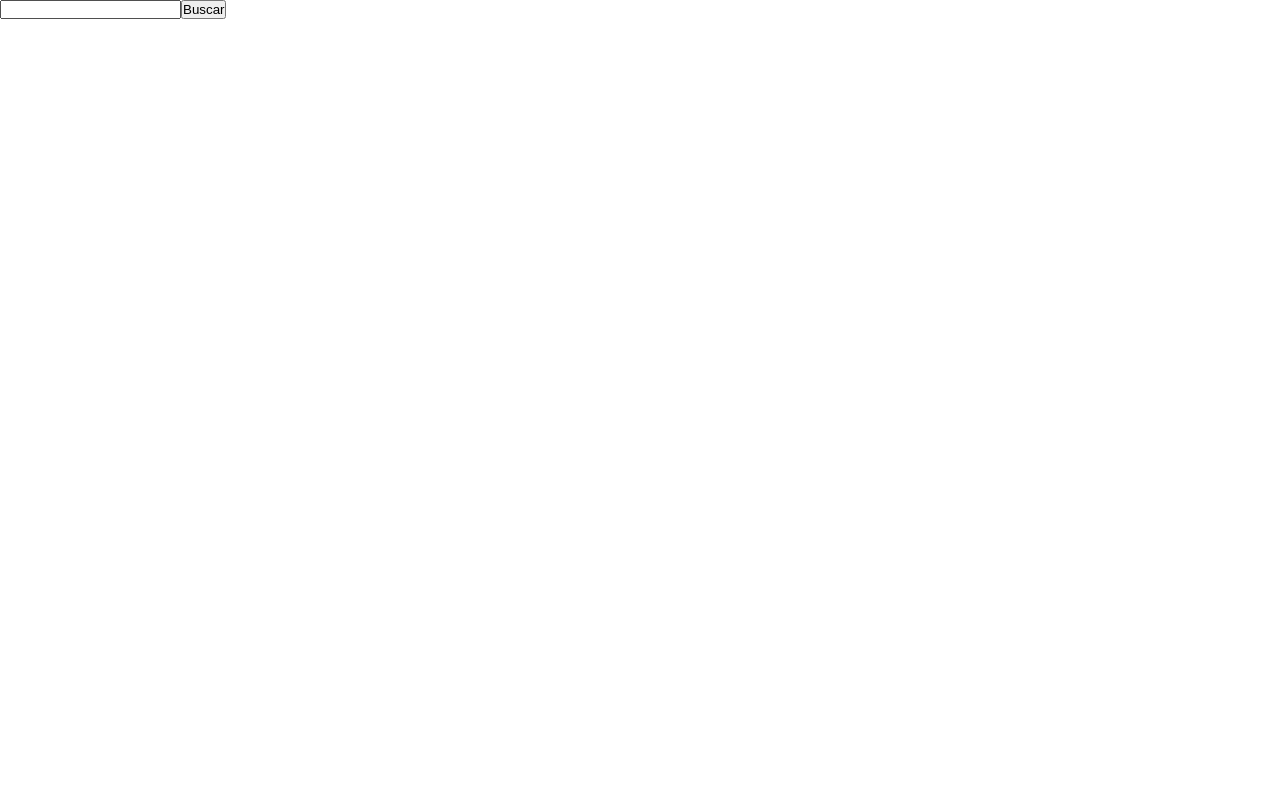
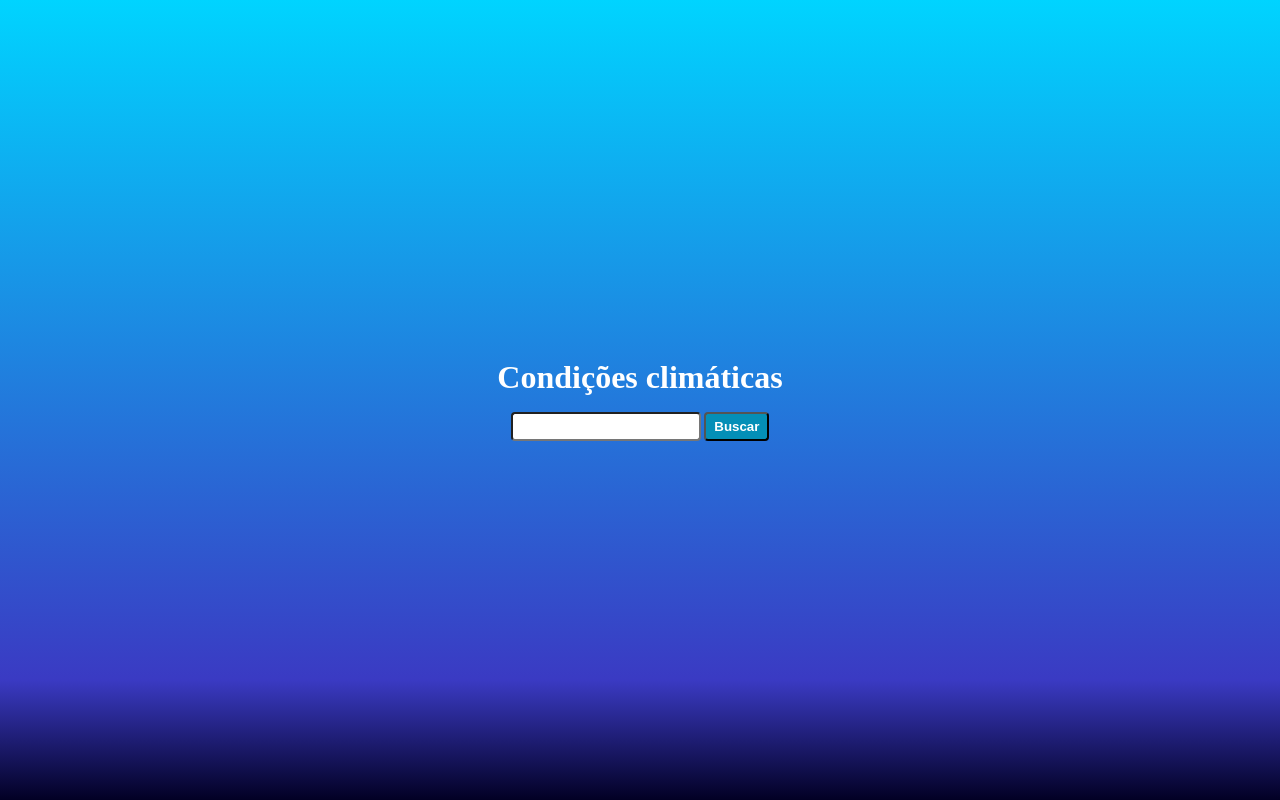
Before and after one commit to JoseDeyvid/ProjetosEmReact, a React (Vite) app in the folder P04_ClimaDasCidades/climaDasCidades/: page / in a window 1280 px wide. Built offline with nearby package versions, Linux system fonts and the light colour scheme.

Commit message:
Buscar previsoes e implementar styled components

```diff
--- a/P04_ClimaDasCidades/climaDasCidades/src/App.jsx
+++ b/P04_ClimaDasCidades/climaDasCidades/src/App.jsx
@@ -1,5 +1,6 @@
 import { useEffect, useState } from 'react'
 import './App.css'
+import {Titulo, Container} from "./AppStyles"
 import axios from "axios"
 import Search from './components/Search'
 import Weather from './components/Weather'
@@ -13,13 +14,19 @@ function App() {
   const apiKey = import.meta.env.VITE_API_KEY
 
   const handleClickSearch = async () => {
-    const res = await axios.get(`https://api.openweathermap.org/data/2.5/weather?q=${cityName}&appid=${apiKey}&lang=pt_br&units=metric`);
+    await axios.get(`https://api.openweathermap.org/data/2.5/weather?q=${cityName}&appid=${apiKey}&lang=pt_br&units=metric`).then(async (res) => {
       setCity({
         name: res.data.name,
         iconUrl: `https://openweathermap.org/img/wn/${res.data.weather[0].icon}@2x.png`,
         temp: res.data.main.temp,
         description: res.data.weather[0].description
       });
+
+      const resForecast = await axios.get(`https://api.openweathermap.org/data/2.5/forecast?q=${cityName}&appid=${apiKey}&lang=pt_br&units=metric`);
+      setForecast(resForecast.data.list.slice(0, 5));
+      // console.log(resForecast.data);
+    })
+
   }
 
   const handleChangeSearchInput = (e) => {
@@ -27,11 +34,12 @@ function App() {
   }
 
   return (
-    <div>
+    <Container>
+      <Titulo>Condições climáticas</Titulo>
       <Search handleChangeSearchInput={handleChangeSearchInput} handleClickSearch={handleClickSearch} />
       {city && <Weather city={city} />}
-      {city && forecast.length > 0 && <Forecast forecastList={forecast}/>}
-    </div>
+      {city && forecast.length > 0 && <Forecast forecastList={forecast} />}
+    </Container>
   )
 }
 
--- /dev/null
+++ b/P04_ClimaDasCidades/climaDasCidades/src/AppStyles.js
@@ -0,0 +1,15 @@
+import styled from "styled-components";
+
+export const Container = styled.div `
+    background: linear-gradient(0deg, rgba(2,0,36,1) 0%, rgba(9,9,180,.8) 15%, rgba(0,212,255,1) 100%);
+    display: flex;
+    flex-direction: column;
+    align-items: center;
+    justify-content: center;
+    height: 100vh;
+`
+
+export const Titulo = styled.h1`
+    color: #fff;
+    margin-bottom: 1rem;
+`
--- /dev/null
+++ b/P04_ClimaDasCidades/climaDasCidades/src/components/Forecast/ForecastStyles.js
@@ -0,0 +1,31 @@
+import styled from "styled-components";
+
+
+export const Container = styled.div `
+    display: flex;
+    flex-direction: column;
+    align-items: center;
+    background-color: #dde;
+    border-radius: 6px;
+    margin-top: 1.5rem;
+    padding: 1rem;
+    gap: .5rem;
+`
+
+export const Title = styled.h3 `
+    font-size: 17px;
+`
+
+export const ForecastDiv = styled.div `
+    background-color: #fff;
+    width: 100%;
+    border-radius: 5px;
+    display: flex;
+    align-items: center;
+    justify-content: space-between;
+    padding-right: .5rem;
+`
+export const Img = styled.img `
+    width: 60px;
+    height: 60px;
+`
--- a/P04_ClimaDasCidades/climaDasCidades/src/components/Forecast/index.jsx
+++ b/P04_ClimaDasCidades/climaDasCidades/src/components/Forecast/index.jsx
@@ -1,16 +1,17 @@
-import React from 'react'
+import { Container, Title, ForecastDiv, Img} from "./ForecastStyles"
 
 const Forecast = ({forecastList}) => {
+
   return (
-    <div>
-        <h3>Previsão para as próximas horas</h3>
-        {forecastList.map((forecast) => (
-            <div>
-                <img src={forecast.icon} alt={forecast.description} />
-                <p>{forecast.temp}ºC - {forecast.description}</p>
-            </div>
+    <Container>
+        <Title>Previsão para as próximas horas</Title>
+        {forecastList.map((forecast, i) => (
+            <ForecastDiv key={i}>
+                <Img src={`https://openweathermap.org/img/wn/${forecast.weather[0].icon}@2x.png`} alt={forecast.weather[0].description} />
+                <p>{forecast.main.temp}ºC - {forecast.weather[0].description}</p>
+            </ForecastDiv>
         ))}
-    </div>
+    </Container>
   )
 }
 
--- /dev/null
+++ b/P04_ClimaDasCidades/climaDasCidades/src/components/Search/SearchStyles.js
@@ -0,0 +1,18 @@
+import styled from "styled-components";
+
+export const SearchContent = styled.div `
+`
+
+export const SearchInput = styled.input `
+    padding: .3rem;
+    border-radius: 4px;
+    margin-right: .2rem;
+`
+
+export const SearchButton = styled.button `
+    padding: .3rem .5rem;
+    border-radius: 4px;
+    color: #fff;
+    background-color: #048fb7;
+    font-weight: bold;
+`
--- a/P04_ClimaDasCidades/climaDasCidades/src/components/Search/index.jsx
+++ b/P04_ClimaDasCidades/climaDasCidades/src/components/Search/index.jsx
@@ -1,11 +1,12 @@
 import React from 'react'
+import { SearchButton, SearchInput, SearchContent } from './SearchStyles'
 
 const Search = ({handleChangeSearchInput, handleClickSearch}) => {
   return (
-    <div>
-        <input type="search" name='search-city' id='search-city' onChange={handleChangeSearchInput} />
-        <button onClick={handleClickSearch}>Buscar</button>
-    </div>
+    <SearchContent>
+        <SearchInput type="search" name='search-city' id='search-city' onChange={handleChangeSearchInput} />
+        <SearchButton onClick={handleClickSearch}>Buscar</SearchButton>
+    </SearchContent>
   )
 }
 
--- /dev/null
+++ b/P04_ClimaDasCidades/climaDasCidades/src/components/Weather/WeatherStyles.js
@@ -0,0 +1,23 @@
+import styled from "styled-components";
+
+export const Container = styled.div `
+    display: flex;
+    flex-direction: column;
+    justify-content: center;
+    align-items: center;
+`
+
+export const Title = styled.h2 `
+    color: #fff;
+    margin-top: 2rem;
+`
+
+export const Img = styled.img `
+    width: 70px;
+    height: 70px;
+`
+
+export const Info = styled.p `
+    color: #fff;
+    font-size: 15px;
+`
--- a/P04_ClimaDasCidades/climaDasCidades/src/components/Weather/index.jsx
+++ b/P04_ClimaDasCidades/climaDasCidades/src/components/Weather/index.jsx
@@ -1,14 +1,14 @@
-
+import { Img, Title, Container, Info } from "./WeatherStyles"
 
 const Weather = ({city}) => {
 
   return (
-    <div>
-        <h2>{city.name}</h2>
-        <img src={city.iconUrl} alt={city.description} />
-        <p>{city.temp}ºC</p>
-        <p>{city.description}</p>
-    </div>
+    <Container>
+        <Title>{city.name}</Title>
+        <Img src={city.iconUrl} alt={city.description} />
+        <Info>{city.temp}ºC</Info>
+        <Info>{city.description}</Info>
+    </Container>
   )
 }
 
```
Lines whose indentation alone changed are shown as unchanged.
